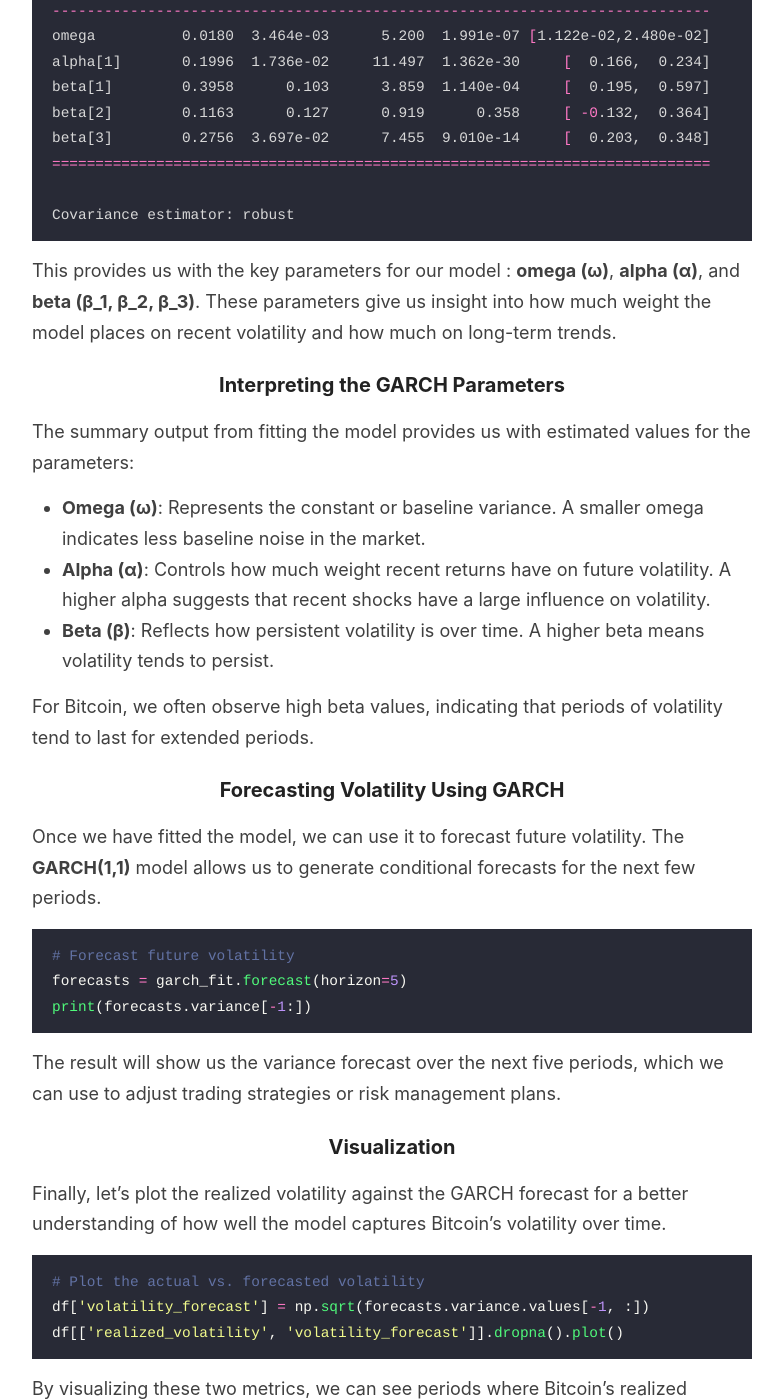
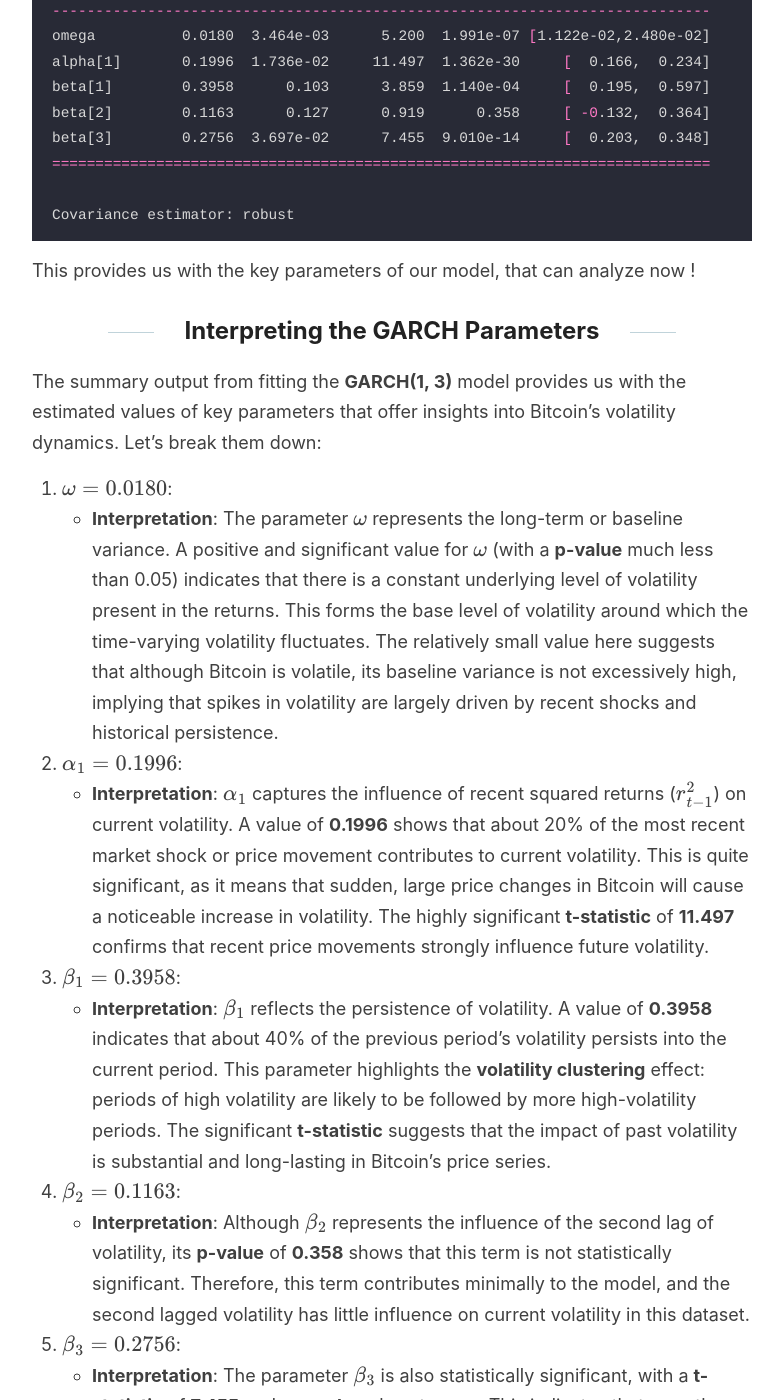
Before and after one commit to Zaltarba/blog, a Jekyll site: the page built from _posts/2024-09-23-BitcoinVolatility-2.md, in a window 1280 px wide and 1400 px high, scrolled down 11604 px. Shown: the whole window, without its empty margins (248-1031 px from the left). Built offline with Jekyll 4.4.1, drawn with Linux system fonts in a browser that asks for light colours; formulas are drawn with MathJax 3; some of the changed text lies outside the part shown.

Commit message:
Update 2024-09-23-BitcoinVolatility-2.md

````diff
--- a/_posts/2024-09-23-BitcoinVolatility-2.md
+++ b/_posts/2024-09-23-BitcoinVolatility-2.md
@@ -336,17 +336,30 @@ beta[3]        0.2756  3.697e-02      7.455  9.010e-14     [  0.203,  0.348]
 Covariance estimator: robust
 ```
 
-This provides us with the key parameters for our model : **omega (ω)**, **alpha (α)**, and **beta (β_1, β_2, β_3)**. These parameters give us insight into how much weight the model places on recent volatility and how much on long-term trends.
+This provides us with the key parameters of our model, that can analyze now !
 
-### Interpreting the GARCH Parameters
+## Interpreting the GARCH Parameters
 
-The summary output from fitting the model provides us with estimated values for the parameters:
+The summary output from fitting the **GARCH(1, 3)** model provides us with the estimated values of key parameters that offer insights into Bitcoin’s volatility dynamics. Let’s break them down:
 
-- **Omega (ω)**: Represents the constant or baseline variance. A smaller omega indicates less baseline noise in the market.
-- **Alpha (α)**: Controls how much weight recent returns have on future volatility. A higher alpha suggests that recent shocks have a large influence on volatility.
-- **Beta (β)**: Reflects how persistent volatility is over time. A higher beta means volatility tends to persist.
+1. **$\omega = 0.0180$**:
+   - **Interpretation**: The parameter $\omega$ represents the long-term or baseline variance. A positive and significant value for $\omega$ (with a **p-value** much less than 0.05) indicates that there is a constant underlying level of volatility present in the returns. This forms the base level of volatility around which the time-varying volatility fluctuates. The relatively small value here suggests that although Bitcoin is volatile, its baseline variance is not excessively high, implying that spikes in volatility are largely driven by recent shocks and historical persistence.
 
-For Bitcoin, we often observe high beta values, indicating that periods of volatility tend to last for extended periods.
+2. **$\alpha_1 = 0.1996$**:
+   - **Interpretation**: $\alpha_1$ captures the influence of recent squared returns ($r_{t-1}^2$) on current volatility. A value of **0.1996** shows that about 20% of the most recent market shock or price movement contributes to current volatility. This is quite significant, as it means that sudden, large price changes in Bitcoin will cause a noticeable increase in volatility. The highly significant **t-statistic** of **11.497** confirms that recent price movements strongly influence future volatility.
+
+3. **$\beta_1 = 0.3958$**:
+   - **Interpretation**: $\beta_1$ reflects the persistence of volatility. A value of **0.3958** indicates that about 40% of the previous period's volatility persists into the current period. This parameter highlights the **volatility clustering** effect: periods of high volatility are likely to be followed by more high-volatility periods. The significant **t-statistic** suggests that the impact of past volatility is substantial and long-lasting in Bitcoin's price series.
+
+4. **$\beta_2 = 0.1163$**:
+   - **Interpretation**: Although $\beta_2$ represents the influence of the second lag of volatility, its **p-value** of **0.358** shows that this term is not statistically significant. Therefore, this term contributes minimally to the model, and the second lagged volatility has little influence on current volatility in this dataset.
+
+5. **$\beta_3 = 0.2756$**:
+   - **Interpretation**: The parameter $\beta_3$ is also statistically significant, with a **t-statistic** of **7.455** and a **p-value** close to zero. This indicates that even the third lag of volatility plays a role in determining current volatility. The impact of this third lag shows that Bitcoin volatility exhibits persistence beyond just the immediate past, reinforcing the long memory often observed in financial time series.
+
+### Conclusion
+
+From the estimated parameters of the **GARCH(1, 3)** model, we can conclude that Bitcoin’s volatility is heavily influenced by both recent market shocks ($\alpha_1$) and past volatility ($\beta_1$ and $\beta_3$). The model captures both short-term and medium-term volatility clustering, where large price changes tend to be followed by periods of heightened volatility. However, the second lag of past volatility ($\beta_2$) appears to be less important, which might suggest that Bitcoin’s volatility decays relatively quickly after the first few periods. Overall, the **GARCH(1, 3)** model provides a robust framework for modeling Bitcoin’s complex volatility behavior.
 
 ### Forecasting Volatility Using GARCH
 
````
